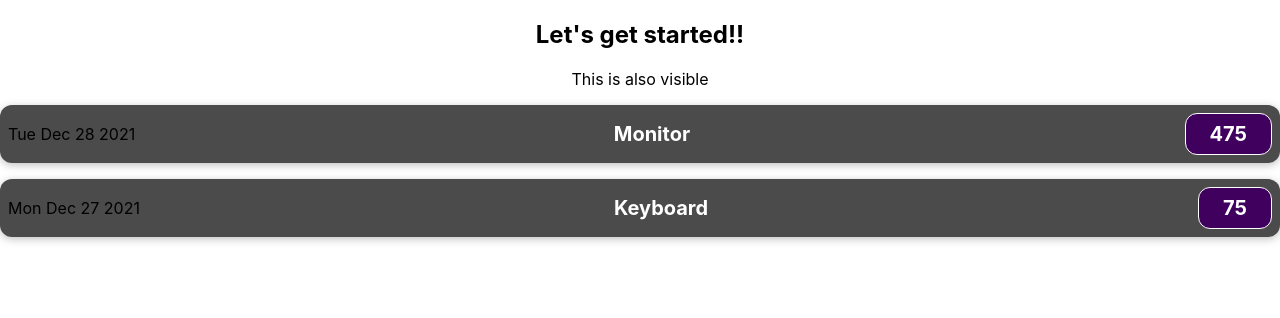
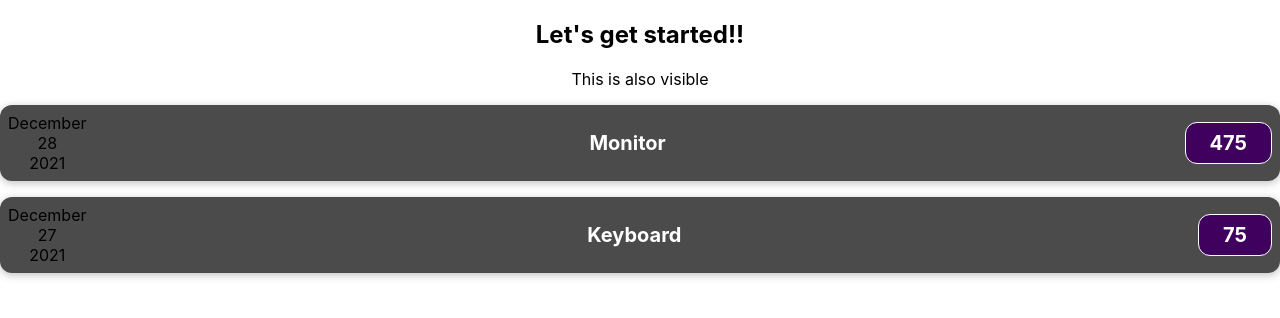
Before and after one commit to cravatsc/react-learning, a React (Create React App) app: page / in a window 1280 px wide. Shown: the top 318 px of the page. Built offline with nearby package versions, Linux system fonts and the light colour scheme.

Commit message:
extract date to own component

```diff
--- /dev/null
+++ b/src/components/ExpenseDate.tsx
@@ -0,0 +1,16 @@
+export interface ExpenseCalendar {
+  date: Date;
+}
+
+export const ExpenseDate: React.FC<ExpenseCalendar> = ({ date }) => {
+  const month = date.toLocaleString('en-US', { month: 'long' });
+  const day = date.toLocaleString('en-US', { day: '2-digit' });
+  const year = date.getFullYear();
+  return (
+    <div>
+      <div>{month}</div>
+      <div>{day}</div>
+      <div>{year}</div>
+    </div>
+  );
+};
--- a/src/components/ExpenseItem.tsx
+++ b/src/components/ExpenseItem.tsx
@@ -1,4 +1,5 @@
 import React from 'react';
+import { ExpenseDate } from './ExpenseDate';
 import './ExpenseItem.css';
 
 export interface Expense {
@@ -10,7 +11,7 @@ export interface Expense {
 export const ExpenseItem: React.FC<Expense> = ({ title, date, amount }) => {
   return (
     <div className="expense-item">
-      <div>{date.toDateString()}</div>
+      <ExpenseDate date={date} />
       <div className="expense-item__description">
         <h2>{title}</h2>
         <div className="expense-item__price">{amount}</div>
```
